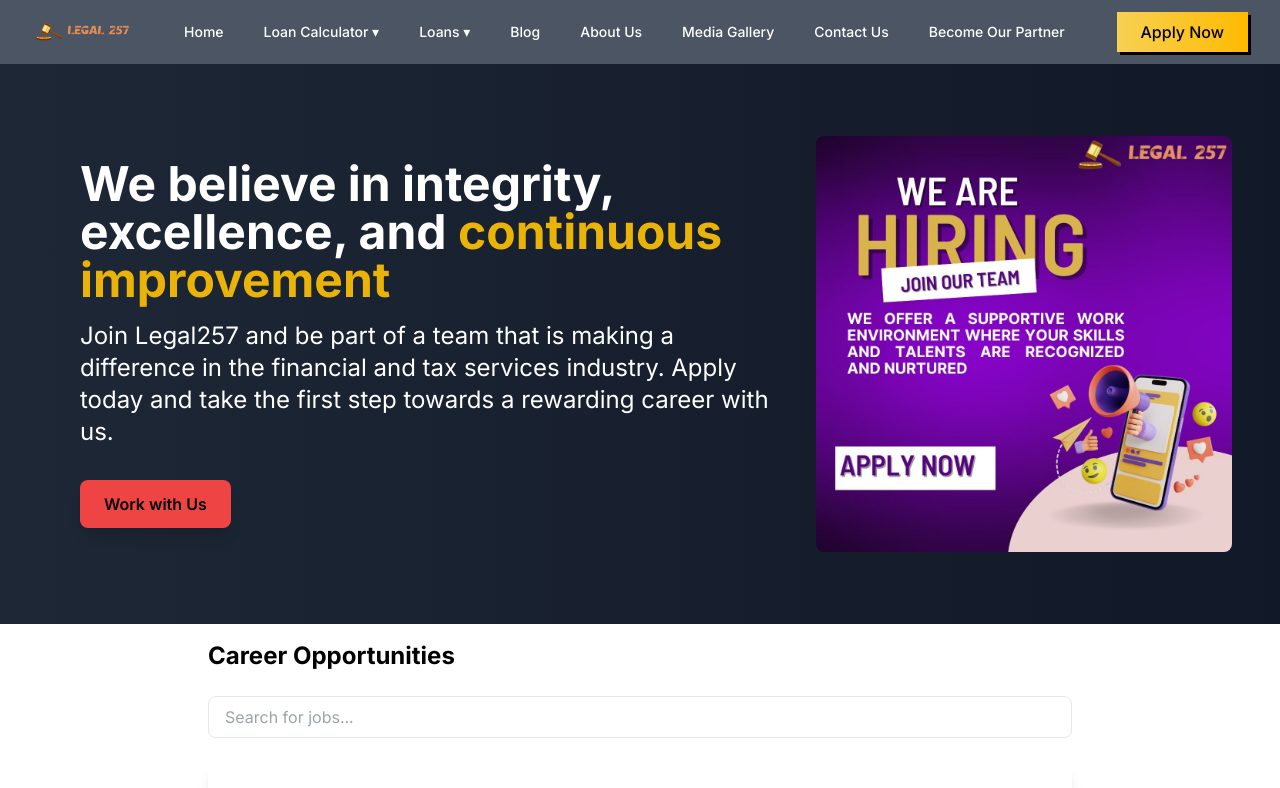
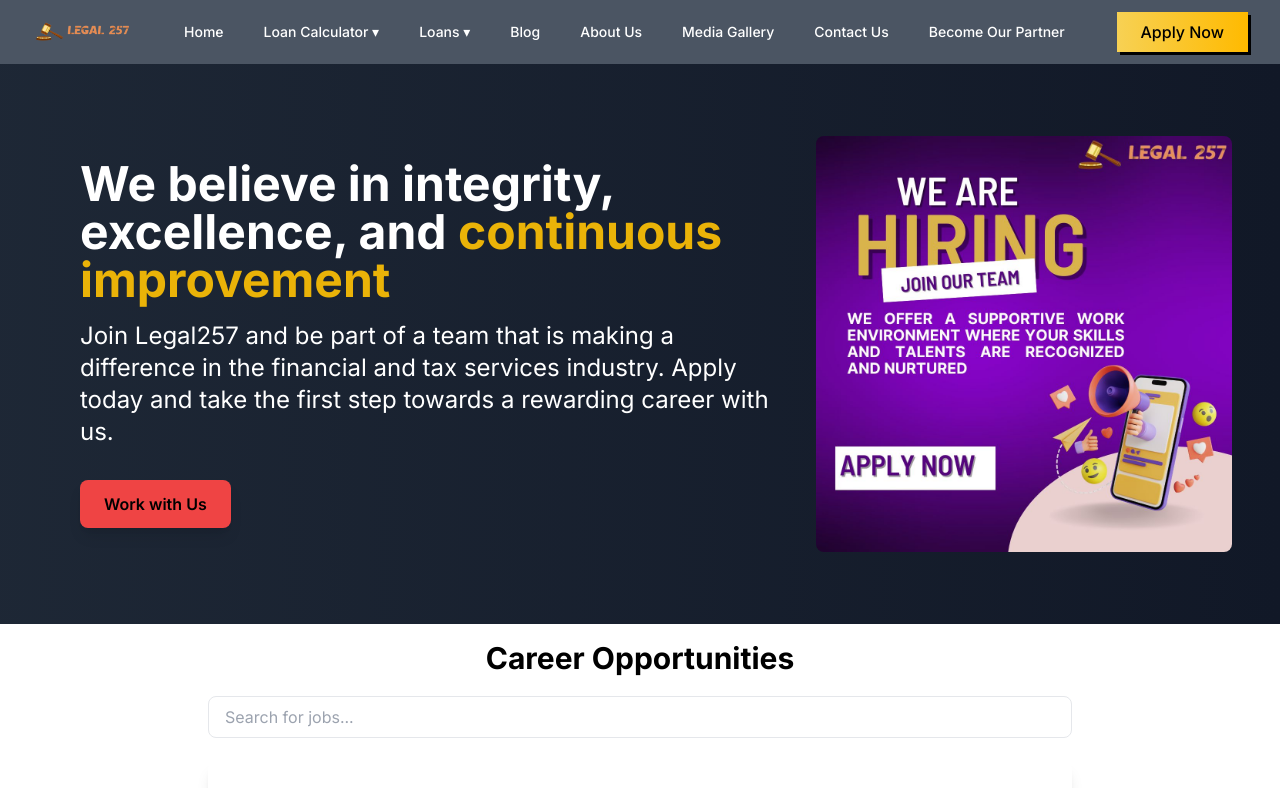
Before and after one commit to niks-nikhil-anand/finance_web_app, a Next.js app: page /career in a window 1280 px wide. Shown: the top 788 px of the page. Built offline with nearby package versions, Linux system fonts and the light colour scheme.

Commit message:
Added h1

```diff
--- a/src/component/CareerPage/JobCard.jsx
+++ b/src/component/CareerPage/JobCard.jsx
@@ -64,7 +64,7 @@
 
   return (
     <div className="max-w-4xl mx-auto p-4">
-      <h1 className="text-2xl font-bold mb-6">Career Opportunities</h1>
+      <h1 className="text-2xl md:text-3xl font-bold sm:text-4xl mb-5 text-center">Career Opportunities</h1>
       <input
         type="text"
         placeholder="Search for jobs..."
```
